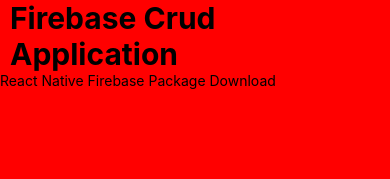
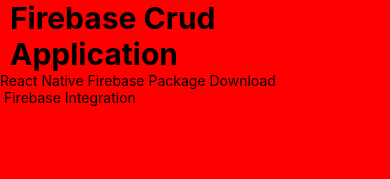
Before and after one commit to Mansoorali121/Firebase-Crup-Application-, a React Native app: screen / in a window 390 px wide. Shown: the top 179 px of the page. Built offline with nearby package versions, Linux system fonts and the light colour scheme.

Commit message:
Firebase integration

```diff
--- a/App.tsx
+++ b/App.tsx
@@ -9,6 +9,7 @@
       </View>
       <View>
         <Text>React Native Firebase Package Download</Text>
+        <Text> Firebase Integration</Text>
       </View>
     </View>
   )
```
